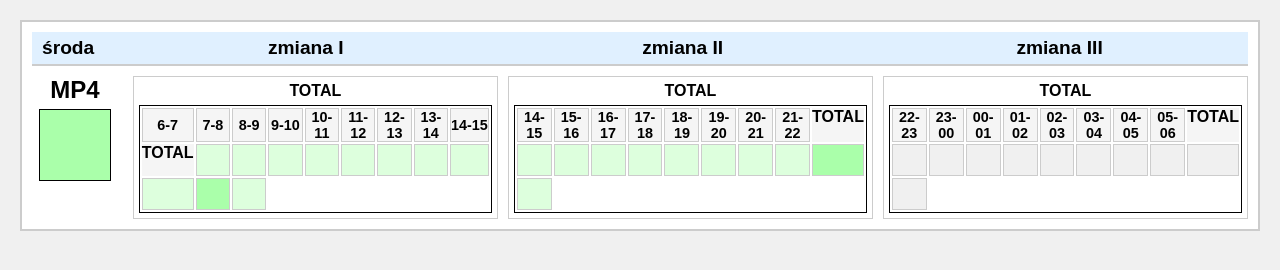
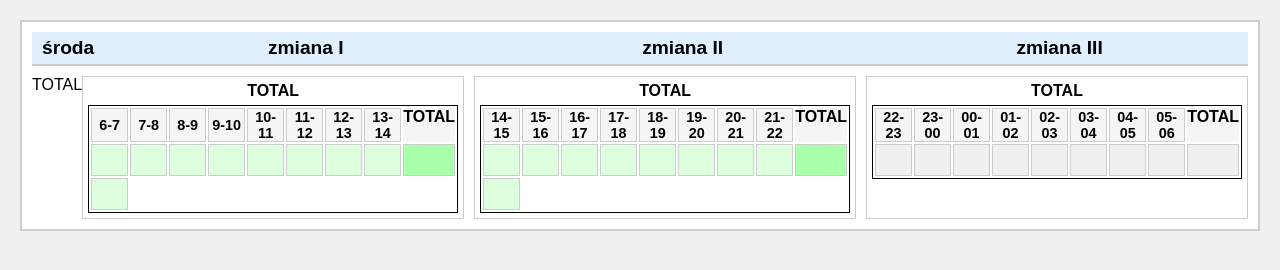
Before and after one commit to Eltomiks/zbiorczeOEE, a plain HTML site: page index.html in a window 1280 px wide. Drawn offline with Linux system fonts and the light colour scheme.

Commit message:
Update index.html

```diff
--- a/index.html
+++ b/index.html
@@ -183,9 +183,9 @@
         </div>
 
         <div class="main-content">
-            <div class="mp4-section">
-                <div class="mp4-label">MP4</div>
-                <div class="mp4-box">
+            <div class="1-section">
+                <div class="1-label">TOTAL</div>
+                <div class="1-box">
                     </div>
                 <div class="mp4-small-text">
                     </div>
@@ -203,10 +203,9 @@
                         <div class="time-slot-label">11-12</div>
                         <div class="time-slot-label">12-13</div>
                         <div class="time-slot-label">13-14</div>
-                        <div class="time-slot-label">14-15</div>
                         <div class="total-label">TOTAL</div>
 
-                        <div class="time-slot-box"></div>
+
                         <div class="time-slot-box"></div>
                         <div class="time-slot-box"></div>
                         <div class="time-slot-box"></div>
@@ -268,7 +267,6 @@
                         <div class="time-slot-box"></div>
                         <div class="time-slot-box"></div>
                         <div class="total-box"></div>
-                        <div class="time-slot-box"></div>
                     </div>
                 </div>
             </div>
```
